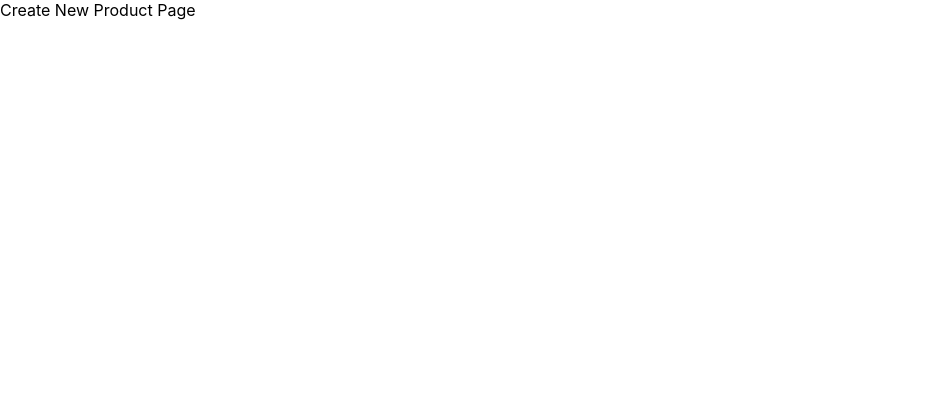
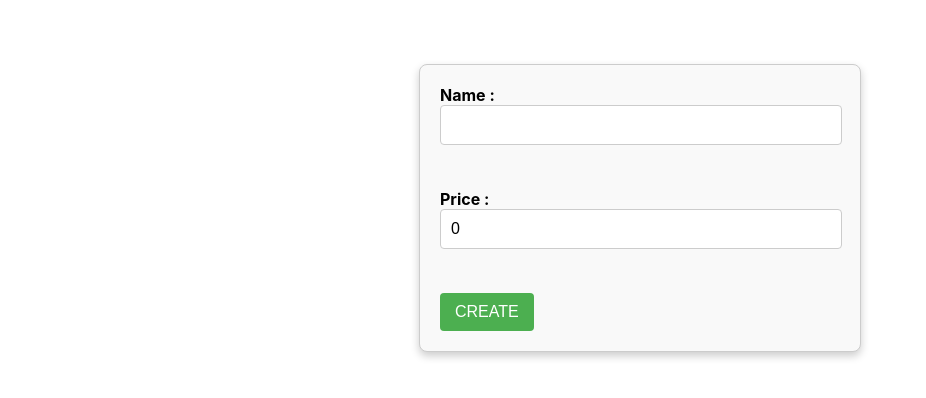
Before and after one commit to Fr-heidarian/SHOPPING-CART-REACT, a React (Create React App) app: page /create in a window 1280 px wide. Shown: the top 398 px of the page, without its empty margins (0-926 px from the left). Built offline with nearby package versions, Linux system fonts and the light colour scheme.

Commit message:
add create new product Form

```diff
--- a/src/index.css
+++ b/src/index.css
@@ -217,3 +217,43 @@ button {
   flex-grow: 0;
   flex-shrink: 0;
 }
+
+/* Form - create new product */
+.form-container {
+  max-width: 400px;
+  margin: 4rem auto;
+  padding: 20px;
+  border: 1px solid #ccc;
+  border-radius: 8px;
+  background-color: #f9f9f9;
+  box-shadow: 0 4px 8px rgba(0, 0, 0, 0.2);
+}
+
+.form-label {
+  display: block;
+  margin-bottom: 0.5rem;
+  font-weight: bold;
+}
+
+.form-input {
+  width: calc(100% - 20px);
+  padding: 10px;
+  margin-bottom: 1rem;
+  border: 1px solid #ccc;
+  border-radius: 4px;
+  font-size: 16px;
+}
+
+.submit-button {
+  padding: 10px 15px;
+  background-color: #4caf50;
+  color: white;
+  border: none;
+  border-radius: 4px;
+  cursor: pointer;
+  font-size: 16px;
+}
+
+.submit-button:hover {
+  background-color: #45a049;
+}
--- a/src/pages/CreateProductPage.js
+++ b/src/pages/CreateProductPage.js
@@ -1,8 +1,40 @@
+import { useState } from "react";
 
 export default function CreateProductPage() {
+  const [name, setName] = useState("");
+  const [price, setPrice] = useState(0);
+
+  const handlesubmit = (e) => {
+    e.preventDefault();
+  };
+
   return (
     <div>
-     Create New Product Page
+      <form onSubmit={handlesubmit} className="form-container">
+        <label className="form-label">
+          Name :
+          <input
+            type="text"
+            id="name"
+            className="form-input"
+            value={name}
+            onChange={(e) => setName(e.target.value)}
+          />
+        </label>
+        <br />
+        <label className="form-label">
+          Price :
+          <input
+            type="number"
+            id="price"
+            className="form-input"
+            value={price}
+            onChange={(e) => setPrice(e.target.value)}
+          />
+        </label>
+        <br />
+        <input type="submit" className="submit-button" value={"CREATE"} />
+      </form>
     </div>
   );
 }
```
